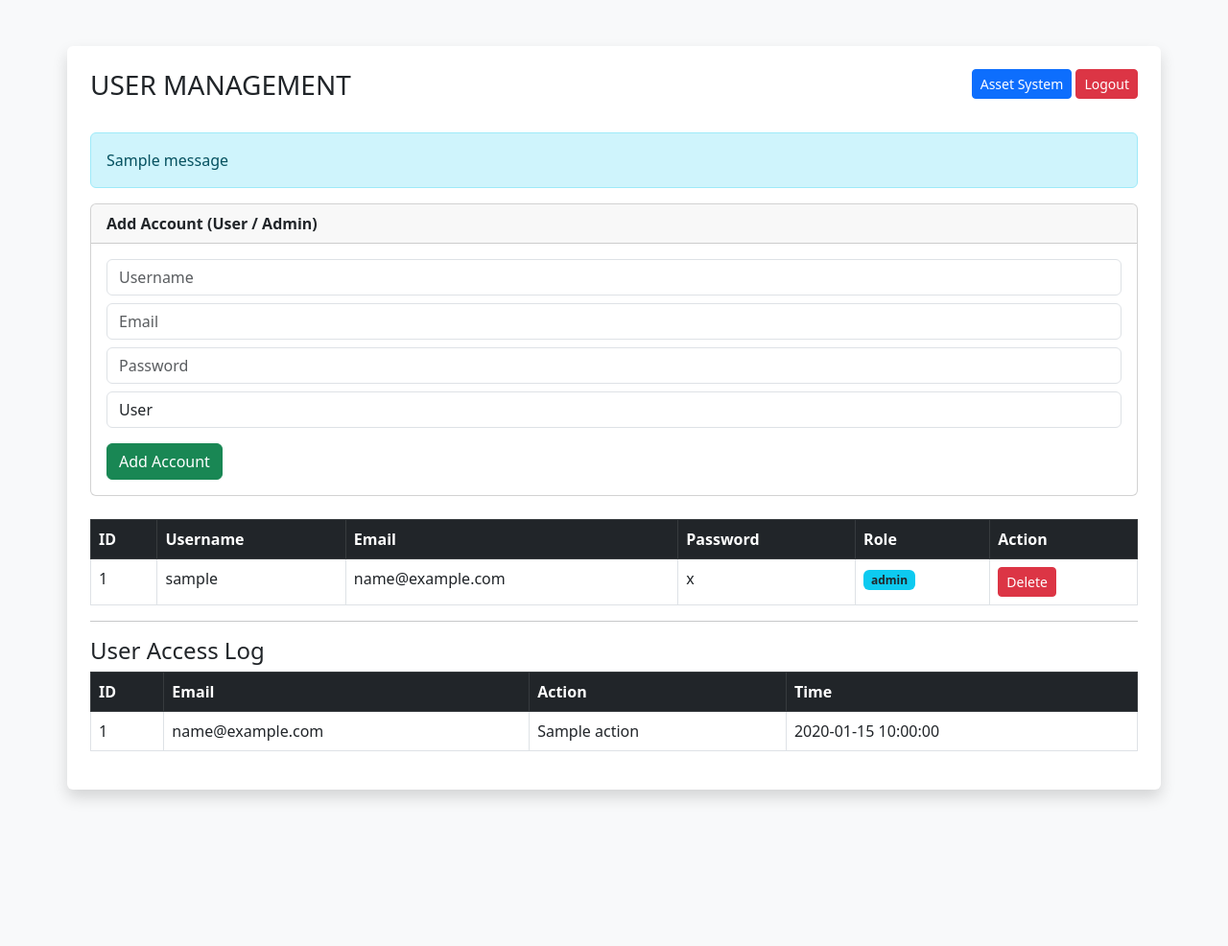
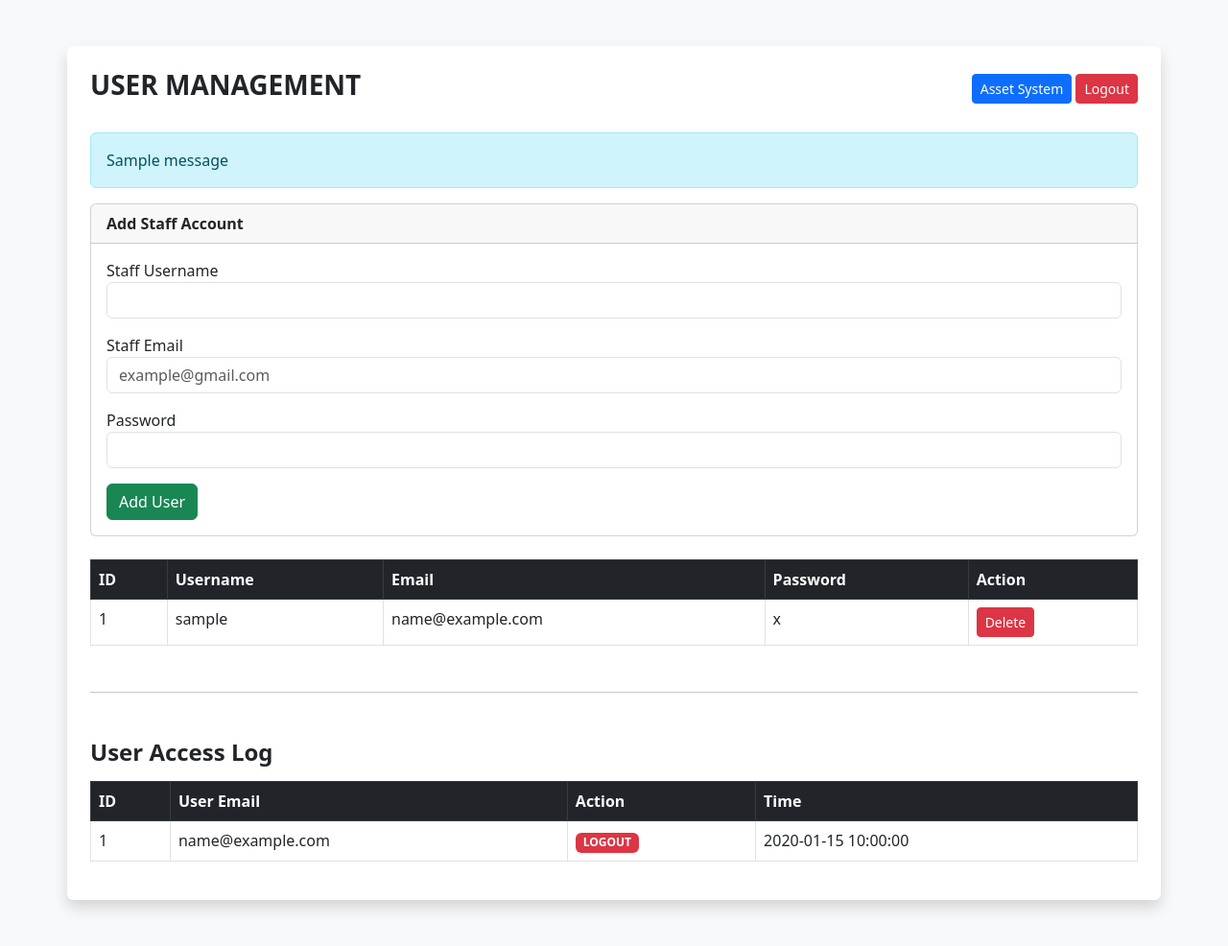
Before and after one commit to Fakhrul0029/Asset-Tracker-System-New-, a Flask app: page /admin in a window 1280 px wide. Shown: the whole page at 96% size. Before the commit the page ends 834 px from the top, so only its background shows below. Run offline with Flask 3, Linux system fonts and the light colour scheme; the visitor is signed in with stand-in values (Sample User, id 1); one stand-in notice (Sample message) is shown; a database or web service that is not in the repository returns one stand-in record (values such as "Sample title"); some libraries are stand-ins or nearby versions.

Commit message:
Refactor admin panel layout and user management section

```diff
--- a/templates/admin.html
+++ b/templates/admin.html
@@ -1,114 +1,249 @@
 <!DOCTYPE html>
 <html>
+
 <head>
+
     <title>Admin Panel</title>
-    <link rel="stylesheet" href="https://cdn.jsdelivr.net/npm/bootstrap@5.3.0/dist/css/bootstrap.min.css">
+
+    <link rel="stylesheet"
+          href="https://cdn.jsdelivr.net/npm/bootstrap@5.3.0/dist/css/bootstrap.min.css">
+
 </head>
 
 <body class="bg-light p-5">
 
 <div class="container bg-white p-4 rounded shadow">
 
-    <div class="d-flex justify-content-between mb-4">
-        <h3>USER MANAGEMENT</h3>
+    <!-- TOP BAR -->
+    <div class="d-flex justify-content-between align-items-center mb-4">
+
+        <h3 class="fw-bold">
+            USER MANAGEMENT
+        </h3>
 
         <div>
-            <a href="/" class="btn btn-primary btn-sm">Asset System</a>
-            <a href="/logout" class="btn btn-danger btn-sm">Logout</a>
+
+            <a href="/"
+               class="btn btn-primary btn-sm">
+
+               Asset System
+
+            </a>
+
+            <a href="/logout"
+               class="btn btn-danger btn-sm">
+
+               Logout
+
+            </a>
+
         </div>
+
     </div>
 
+    <!-- FLASH MESSAGE -->
     {% with messages = get_flashed_messages() %}
-        {% for m in messages %}
-            <div class="alert alert-info">{{ m }}</div>
-        {% endfor %}
+        {% if messages %}
+            {% for m in messages %}
+
+            <div class="alert alert-info">
+
+                {{ m }}
+
+            </div>
+
+            {% endfor %}
+        {% endif %}
     {% endwith %}
 
     <!-- ADD USER -->
     <div class="card mb-4">
-        <div class="card-header fw-bold">Add Account (User / Admin)</div>
+
+        <div class="card-header fw-bold">
+
+            Add Staff Account
+
+        </div>
 
         <div class="card-body">
-            <form method="POST" action="/add_user">
 
-                <input type="text" name="username" class="form-control mb-2" placeholder="Username" required>
-                <input type="email" name="email" class="form-control mb-2" placeholder="Email" required>
-                <input type="password" name="password" class="form-control mb-2" placeholder="Password" required>
+            <form method="POST"
+                  action="/add_user">
 
-                <!-- ROLE SYSTEM -->
-                <select name="role" class="form-control mb-3" required>
-                    <option value="user">User</option>
-                    <option value="admin">Admin</option>
-                </select>
+                <div class="mb-3">
 
-                <button class="btn btn-success">Add Account</button>
+                    <label>
+                        Staff Username
+                    </label>
+
+                    <input type="text"
+                           name="username"
+                           class="form-control"
+                           required>
+
+                </div>
+
+                <div class="mb-3">
+
+                    <label>
+                        Staff Email
+                    </label>
+
+                    <input type="email"
+                           name="email"
+                           class="form-control"
+                           placeholder="example@gmail.com"
+                           required>
+
+                </div>
+
+                <div class="mb-3">
+
+                    <label>
+                        Password
+                    </label>
+
+                    <input type="text"
+                           name="password"
+                           class="form-control"
+                           required>
+
+                </div>
+
+                <button class="btn btn-success">
+
+                    Add User
+
+                </button>
+
             </form>
+
         </div>
+
     </div>
 
     <!-- USER TABLE -->
-    <table class="table table-bordered">
+    <table class="table table-bordered table-hover">
+
         <thead class="table-dark">
+
             <tr>
+
                 <th>ID</th>
                 <th>Username</th>
                 <th>Email</th>
                 <th>Password</th>
-                <th>Role</th>
                 <th>Action</th>
+
             </tr>
+
         </thead>
 
         <tbody>
+
             {% for user in users %}
+
             <tr>
+
                 <td>{{ user.id }}</td>
+
                 <td>{{ user.username }}</td>
+
                 <td>{{ user.email }}</td>
+
                 <td>{{ user.password }}</td>
 
                 <td>
-                    <span class="badge bg-info text-dark">
-                        {{ user.role }}
-                    </span>
+
+                    {% if user.username != 'admin' %}
+
+                    <form method="POST"
+                          action="/delete_user/{{ user.id }}">
+
+                        <button class="btn btn-danger btn-sm">
+
+                            Delete
+
+                        </button>
+
+                    </form>
+
+                    {% endif %}
+
                 </td>
 
-                <td>
-                    {% if user.username != 'admin' %}
-                    <form method="POST" action="/delete_user/{{ user.id }}">
-                        <button class="btn btn-danger btn-sm">Delete</button>
-                    </form>
-                    {% endif %}
-                </td>
             </tr>
+
             {% endfor %}
+
         </tbody>
+
     </table>
 
-    <hr>
+    <!-- ACCESS LOG -->
+    <hr class="my-5">
 
-    <h4>User Access Log</h4>
+    <h4 class="fw-bold mb-3">
 
-    <table class="table table-bordered">
+        User Access Log
+
+    </h4>
+
+    <table class="table table-bordered table-hover">
+
         <thead class="table-dark">
+
             <tr>
+
                 <th>ID</th>
-                <th>Email</th>
+                <th>User Email</th>
                 <th>Action</th>
                 <th>Time</th>
+
             </tr>
+
         </thead>
 
         <tbody>
+
             {% for log in access_logs %}
+
             <tr>
+
                 <td>{{ log.id }}</td>
+
                 <td>{{ log.user_email }}</td>
-                <td>{{ log.action }}</td>
+
+                <td>
+
+                    {% if log.action == 'LOGIN' %}
+
+                        <span class="badge bg-success">
+
+                            LOGIN
+
+                        </span>
+
+                    {% else %}
+
+                        <span class="badge bg-danger">
+
+                            LOGOUT
+
+                        </span>
+
+                    {% endif %}
+
+                </td>
+
                 <td>{{ log.created_at }}</td>
+
             </tr>
+
             {% endfor %}
+
         </tbody>
+
     </table>
 
 </div>
```
